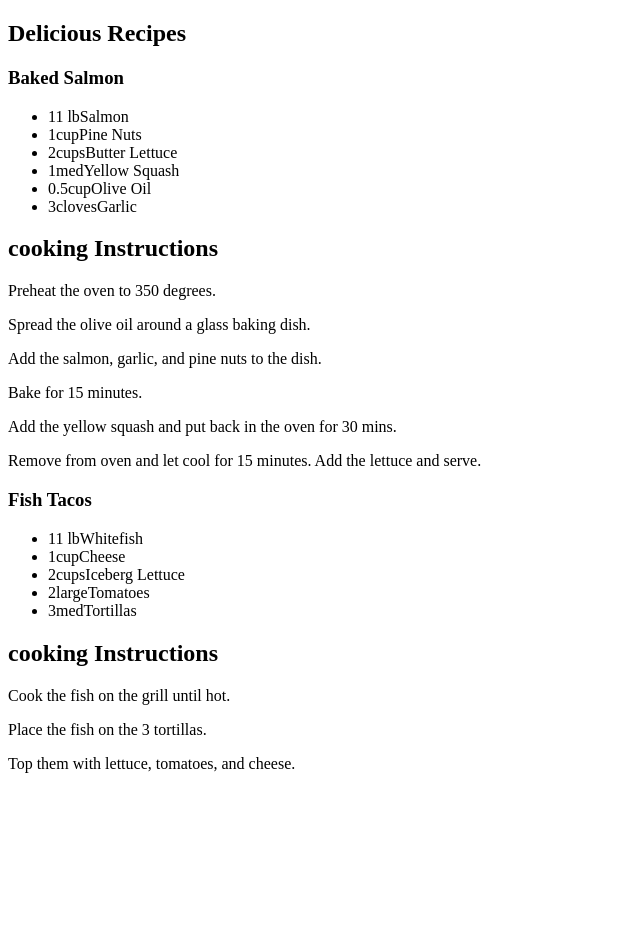
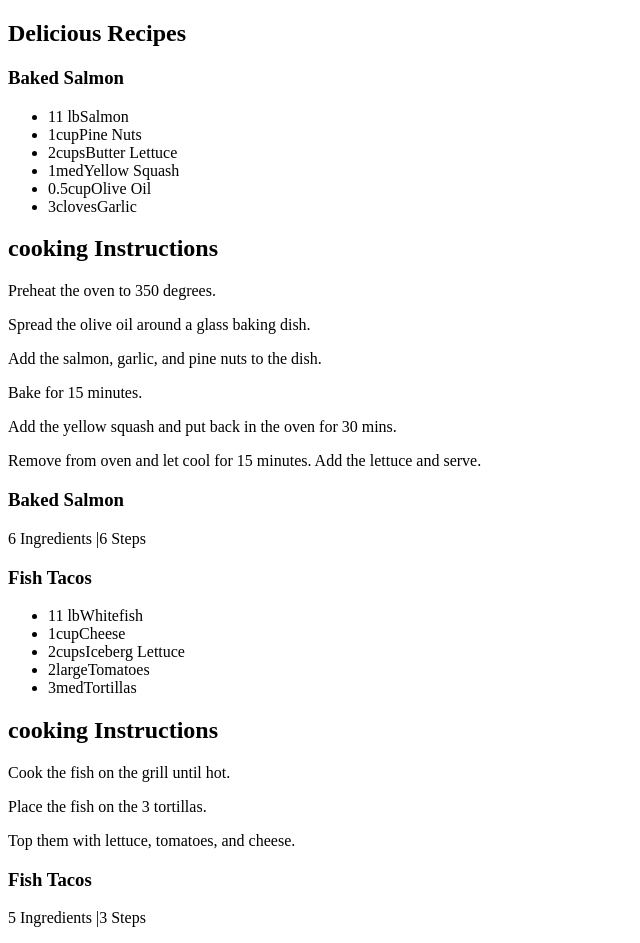
Before and after one commit to melnikeg/recipes, a React (Create React App) app: page / in a window 1280 px wide. Shown: the whole page, without its empty margins (0-640 px from the left). Before the commit the page ends 800 px from the top, so only its background shows below. Built offline with nearby package versions, Linux system fonts and the light colour scheme.

Commit message:
Change Summary.js, Recipe.js

```diff
--- a/src/components/Recipe.js
+++ b/src/components/Recipe.js
@@ -1,41 +1,6 @@
-/* const data = [
-	{
-		"name": "Baked Salmon",
-		"ingredients": [
-			{ "name": "Salmon", "amount": 1, "measurement": "1 lb" },
-			{ "name": "Pine Nuts", "amount": 1, "measurement": "cup" },
-			{ "name": "Butter Lettuce", "amount": 2, "measurement": "cups" },
-			{ "name": "Yellow Squash", "amount": 1, "measurement": "med" },
-			{ "name": "Olive Oil", "amount": 0.5, "measurement": "cup" },
-			{ "name": "Garlic", "amount": 3, "measurement": "cloves" }
-		],
-		"steps": [
-			"Preheat the oven to 350 degrees.",
-			"Spread the olive oil around a glass baking dish.",
-			"Add the salmon, garlic, and pine nuts to the dish.",
-			"Bake for 15 minutes.",
-			"Add the yellow squash and put back in the oven for 30 mins.",
-			"Remove from oven and let cool for 15 minutes. Add the lettuce and serve."
-		]
-	},
-	{
-		"name": "Fish Tacos",
-		"ingredients": [
-			{ "name": "Whitefish", "amount": 1, "measurement": "1 lb" },
-			{ "name": "Cheese", "amount": 1, "measurement": "cup" },
-			{ "name": "Iceberg Lettuce", "amount": 2, "measurement": "cups" },
-			{ "name": "Tomatoes", "amount": 2, "measurement": "large" },
-			{ "name": "Tortillas", "amount": 3, "measurement": "med" }
-		],
-		"steps": [
-			"Cook the fish on the grill until hot.",
-			"Place the fish on the 3 tortillas.",
-			"Top them with lettuce, tomatoes, and cheese."
-		]
-	}
-] */
 import IngredientsList from "./IngredientsList"
 import Instructions from "./Instructions"
+import { Summary } from "./Summary"
 
 const Recipe = ({ name, ingredients, steps }) =>
 	<section id={name.toLowerCase().replace(/ /g, "-")}>
@@ -43,6 +8,7 @@ const Recipe = ({ name, ingredients, steps }) =>
 		<IngredientsList list={ingredients} />
 		<Instructions title="cooking Instructions"
 			steps={steps} />
+		<Summary ingredients={ingredients} steps={steps} title={name} />
 	</section>
 
 export default Recipe
--- a/src/components/Summary.js
+++ b/src/components/Summary.js
@@ -1,29 +1,8 @@
-import { createClass, PropTypes } from 'react';
-
-export const Summary = createClass({
-    displayName: "Summary",
-    propTypes:{
-        ingredients: PropTypes.array.isRequired,
-        steps: PropTypes.array.isRequired,
-        title: PropTypes.string
-    },
-    getDefaultProps() {
-        return {
-            ingredients: 0,
-            steps: 0,
-            title: "[recipe]"
-        }
-    },
-    render() {
-        const {ingredients, steps, title} = this.props
-        return (
-            <div className="summary">
-                <h1>{title}</h1>
-                <p>
-                    <span>{ingredients.length} Ingredients</span> |
-                    <span>{steps.length} Steps</span>
-                </p>
-            </div>
-        )
-    }
-})
+export const Summary = (props) =>
+        <div className="summary">
+            <h1>{props.title}</h1>
+            <p>
+                <span>{props.ingredients.length} Ingredients</span> |
+                <span>{props.steps.length} Steps</span>
+            </p>
+        </div>
```
